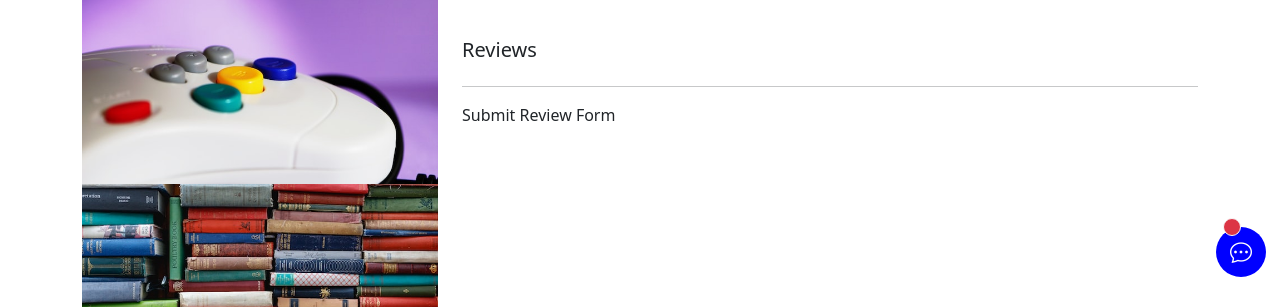
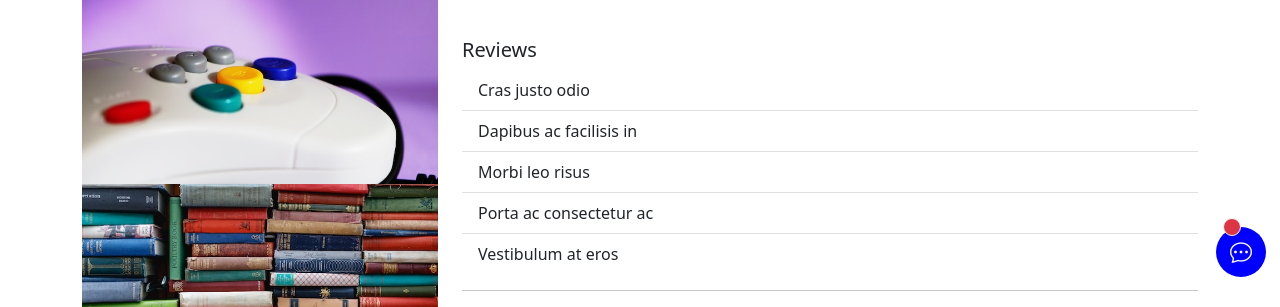
Before and after one commit to ShanchaiZ/MERN-ecommerce, a React (Create React App) app in the folder frontend/: page /product-details in a window 1280 px wide. Shown: the part 493-800 px from the top of the page. Built offline with nearby package versions, Linux system fonts and the light colour scheme.

Commit message:
updated the productDetailsPage to list reviews and added a login first to post review alert

```diff
--- a/frontend/src/pages/ProductDetailsPage.js
+++ b/frontend/src/pages/ProductDetailsPage.js
@@ -1,4 +1,4 @@
-import { Row, Col, Container, Image, ListGroup, Form, Button } from "react-bootstrap";
+import { Row, Col, Container, Image, ListGroup, Form, Button, Alert } from "react-bootstrap";
 import { Rating } from "react-simple-star-rating";
 import AddedToCartMessageComponent from "../components/AddedToCartMessageComponent";
 
@@ -53,12 +53,21 @@ const ProductDetailsPage = () => {
                         </Col>
                     </Row>
                     <Row>
+                        {/* Reviews Here */}
                         <Col className="mt-5">
                             <h5>Reviews</h5>
+                            <ListGroup variant="flush">
+                                <ListGroup.Item>Cras justo odio</ListGroup.Item>
+                                <ListGroup.Item>Dapibus ac facilisis in</ListGroup.Item>
+                                <ListGroup.Item>Morbi leo risus</ListGroup.Item>
+                                <ListGroup.Item>Porta ac consectetur ac</ListGroup.Item>
+                                <ListGroup.Item>Vestibulum at eros</ListGroup.Item>
+                            </ListGroup>
                         </Col>
                     </Row>
                     <hr />
                     Submit Review Form
+                    <Alert variant="danger">Login to Write a Review</Alert>
                 </Col>
             </Row>
         </Container>
```
